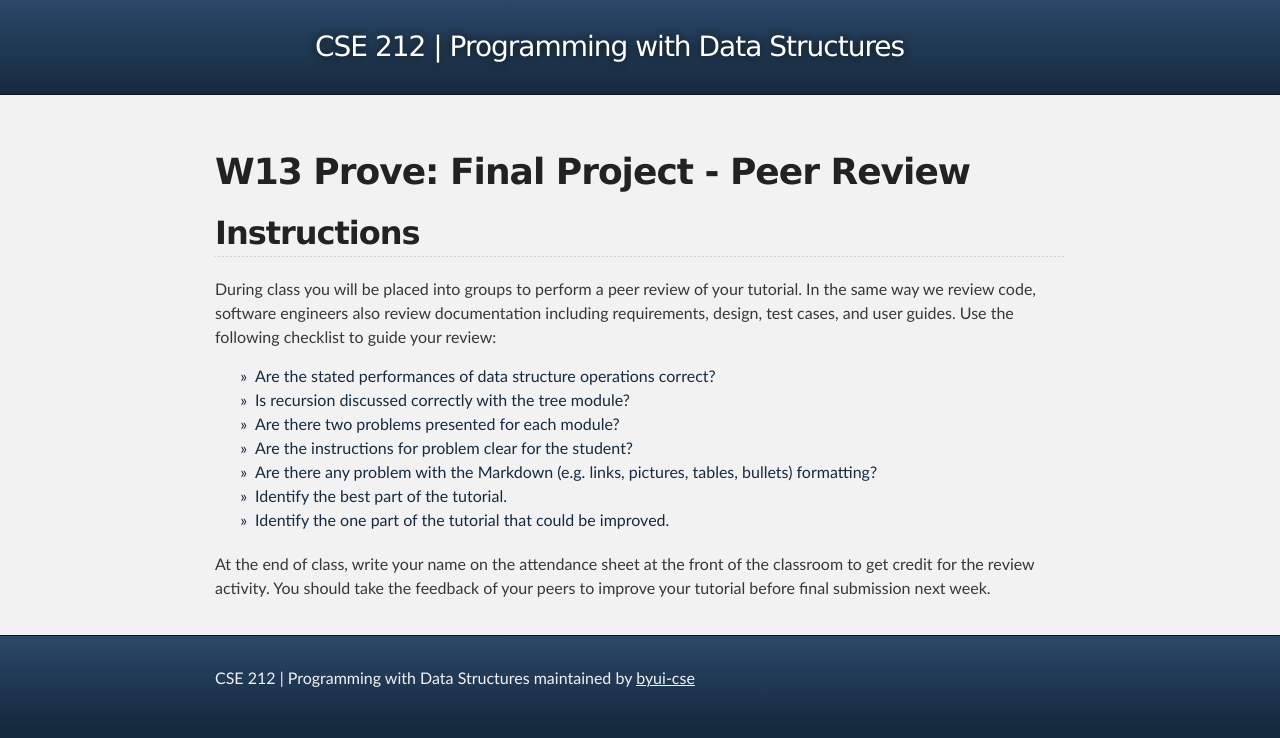
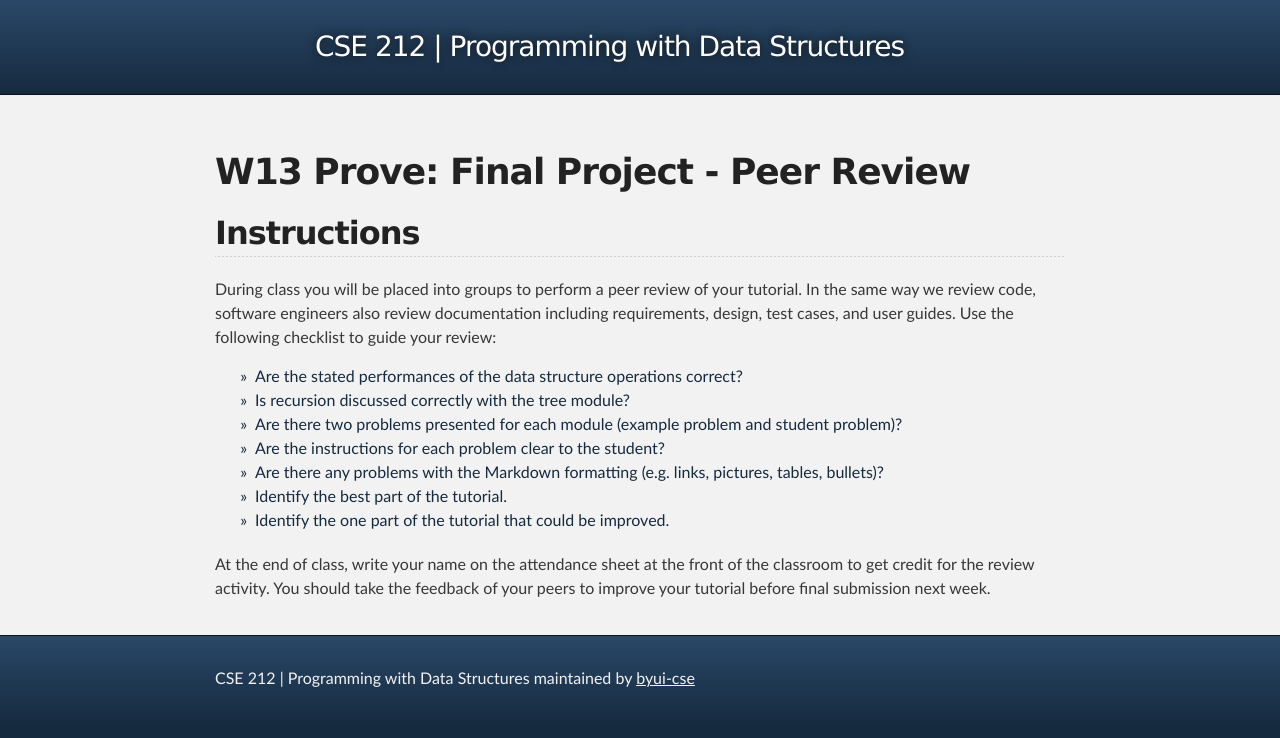
Before and after one commit to byui-cse/cse212-csharp, a Jekyll site: the page built from docs/lesson13/prove.md, in a window 1280 px wide. Shown: the top 738 px of the page. Built offline with Jekyll 4.4.1, drawn with Linux system fonts in a browser that asks for light colours; some web fonts are replaced.

Commit message:
Update prove.md

```diff
--- a/docs/lesson13/prove.md
+++ b/docs/lesson13/prove.md
@@ -7,11 +7,11 @@ title: "W13 Prove: Final Project - Peer Review"
 ## Instructions
 During class you will be placed into groups to perform a peer review of your tutorial. In the same way we review code, software engineers also review documentation including requirements, design, test cases, and user guides. Use the following checklist to guide your review:
 
-* Are the stated performances of data structure operations correct?
+* Are the stated performances of the data structure operations correct?
 * Is recursion discussed correctly with the tree module?
-* Are there two problems presented for each module?
-* Are the instructions for problem clear for the student?
-* Are there any problem with the Markdown (e.g. links, pictures, tables, bullets) formatting?
+* Are there two problems presented for each module (example problem and student problem)?
+* Are the instructions for each problem clear to the student?
+* Are there any problems with the Markdown formatting (e.g. links, pictures, tables, bullets)?
 * Identify the best part of the tutorial.
 * Identify the one part of the tutorial that could be improved.
 
```
